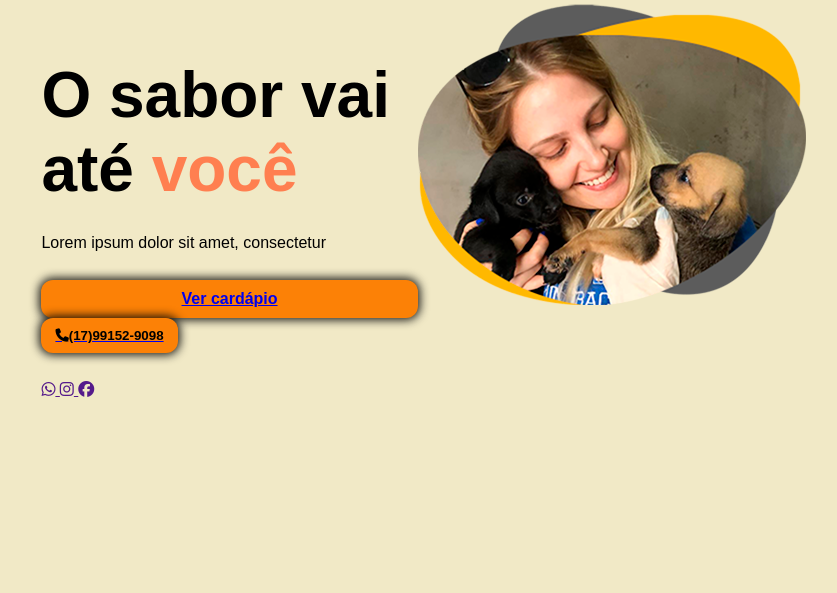
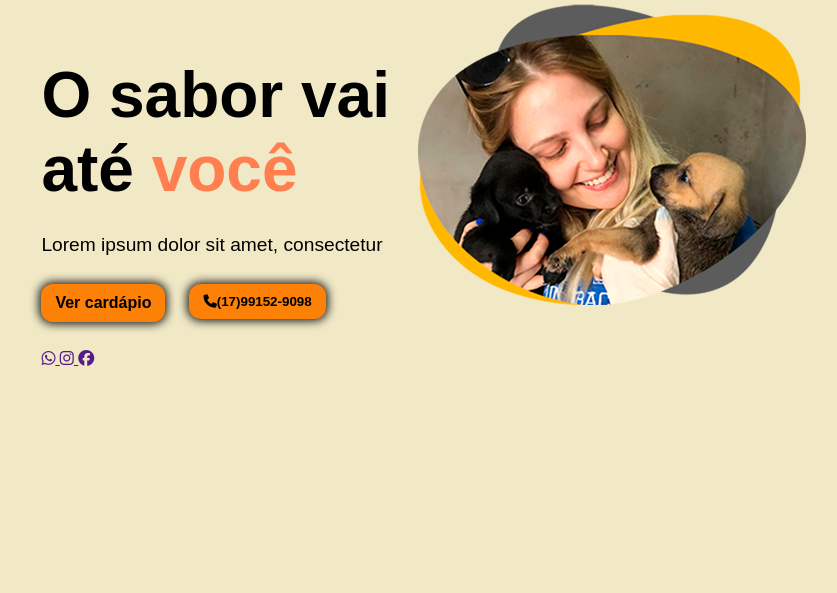
Before and after one commit to AmandinhaaSilva/AuMigo, a PHP site: page / in a window 1280 px wide. Shown: the part 130-723 px from the top of the page, without its empty margins (61-898 px from the left). Run offline with PHP 8.4, Linux system fonts and the light colour scheme.

Commit message:
descrição

```diff
--- a/src/styles/home.css
+++ b/src/styles/home.css
@@ -19,3 +19,17 @@
 #cta .title span {
     color: coral;
 }
+
+#cta .description {
+    font-size: 1.2rem;
+}
+
+#cta_buttons {
+    display: flex;
+    gap: 24px;
+}
+
+#cta_buttons a {
+    text-decoration: none;
+    color: black;
+}
```
